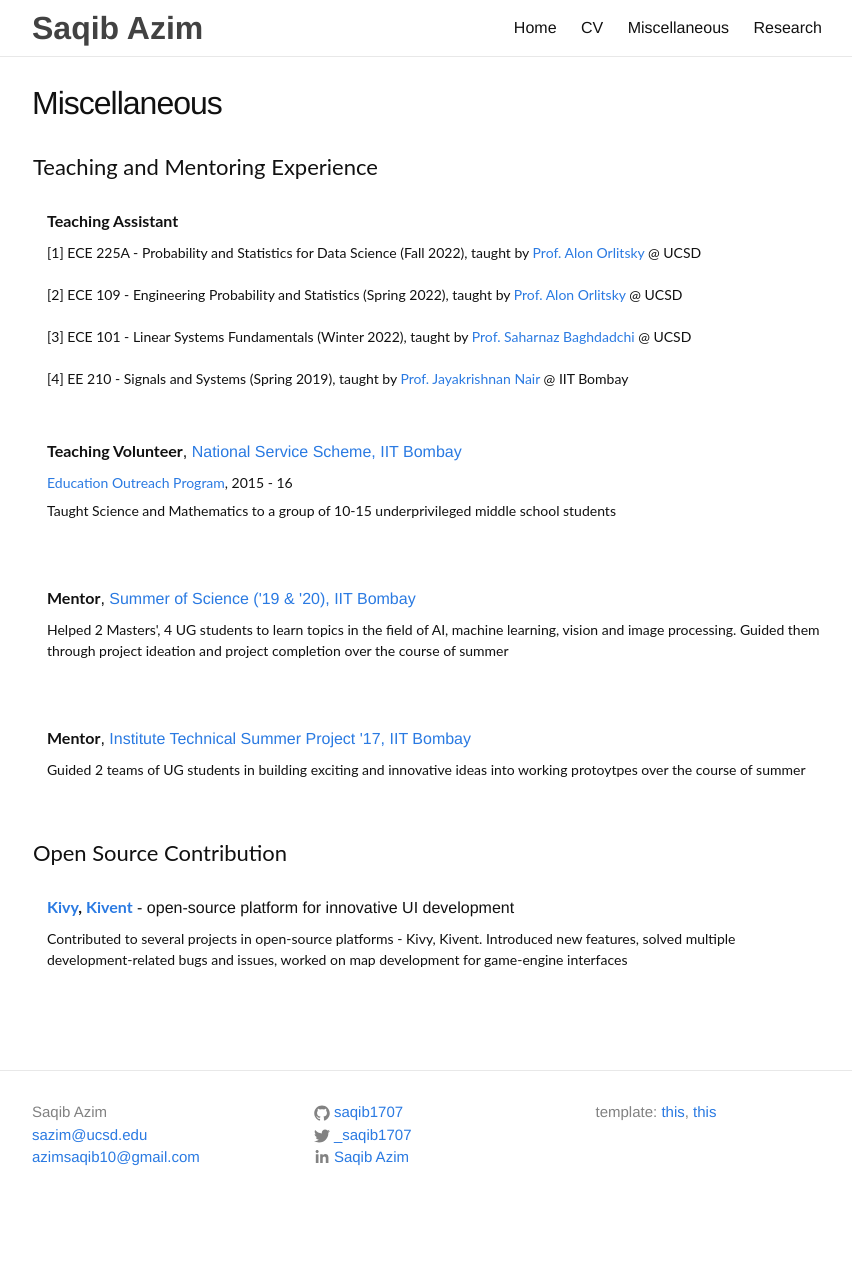
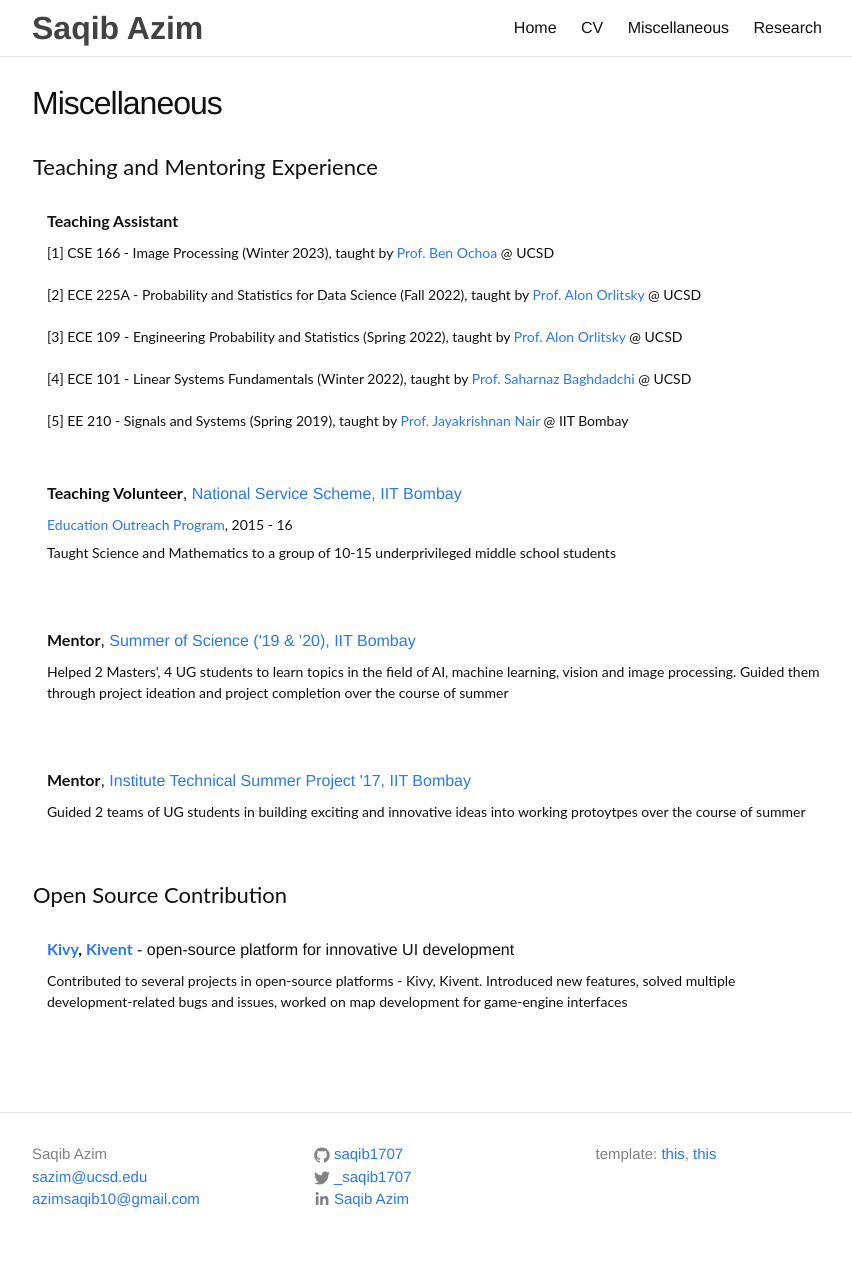
Before and after one commit to saqib1707/saqib1707.github.io, a Jekyll site: the page built from _pages/misc.md, in a window 1280 px wide. Shown: the whole page, without its empty margins (213-1065 px from the left). Built offline with Jekyll 4.4.1, drawn with Linux system fonts in a browser that asks for light colours; comment, search, counter and statistics services are not loaded; before the commit the page ends 1229 px from its top, so only the background shows below that.

Commit message:
small update

```diff
--- a/_pages/misc.md
+++ b/_pages/misc.md
@@ -22,25 +22,14 @@
       <papertitle>Teaching Assistant</papertitle><br>
       <span class="brHeight"></span>
       <div class="authorDetails">
-        [1] ECE 225A - Probability and Statistics for Data Science (Fall 2022), taught by <a href="https://scholar.google.com/citations?user=WUEjHB8AAAAJ&hl=en">Prof. Alon Orlitsky</a> @ UCSD  <br> <br>
-        [2] ECE 109 - Engineering Probability and Statistics (Spring 2022), taught by <a href="https://scholar.google.com/citations?user=WUEjHB8AAAAJ&hl=en">Prof. Alon Orlitsky</a> @ UCSD <br> <br>
-        [3] ECE 101 - Linear Systems Fundamentals (Winter 2022), taught by <a href="https://jacobsschool.ucsd.edu/faculty/profile?id=452">Prof. Saharnaz Baghdadchi</a> @ UCSD <br> <br>
-        [4] EE 210 - Signals and Systems (Spring 2019), taught by <a href="https://www.ee.iitb.ac.in/~jayakrishnan.nair/">Prof. Jayakrishnan Nair</a> @ IIT Bombay <br>
-        <!-- <span class="brHeight"></span> -->
-        <!-- <p>Responsibilities included conducting discussion classes, evaluation and grading of assignments, exams, holding weekly office hours and helping UG students</p> -->
-        <!-- <span class="brHeight"></span> -->
+        [1] CSE 166 - Image Processing (Winter 2023), taught by <a href="https://cseweb.ucsd.edu/~bochoa/">Prof. Ben Ochoa</a> @ UCSD  <br> <br>
+        [2] ECE 225A - Probability and Statistics for Data Science (Fall 2022), taught by <a href="https://scholar.google.com/citations?user=WUEjHB8AAAAJ&hl=en">Prof. Alon Orlitsky</a> @ UCSD  <br> <br>
+        [3] ECE 109 - Engineering Probability and Statistics (Spring 2022), taught by <a href="https://scholar.google.com/citations?user=WUEjHB8AAAAJ&hl=en">Prof. Alon Orlitsky</a> @ UCSD <br> <br>
+        [4] ECE 101 - Linear Systems Fundamentals (Winter 2022), taught by <a href="https://jacobsschool.ucsd.edu/faculty/profile?id=452">Prof. Saharnaz Baghdadchi</a> @ UCSD <br> <br>
+        [5] EE 210 - Signals and Systems (Spring 2019), taught by <a href="https://www.ee.iitb.ac.in/~jayakrishnan.nair/">Prof. Jayakrishnan Nair</a> @ IIT Bombay <br>
       </div>
     </td>
   </tr>
-  <!-- <tr>
-    <td class="projectBody">
-      <papertitle>Teaching Assistant</papertitle>, <a href="https://www.iitb.ac.in/">IIT Bombay</a><br>
-      <span class="brHeight"></span>
-      <div class="authorDetails">
-        EE 210: Signals and Systems (Spring 2019), taught by <a href="https://www.ee.iitb.ac.in/~jayakrishnan.nair/">Prof. Jayakrishnan Nair</a> <br>
-      </div>
-    </td>
-  </tr> -->
   <tr>
     <td class="projectBody">
       <papertitle>Teaching Volunteer</papertitle>, <a href="https://nss.iitb.ac.in/home/">National Service Scheme, IIT Bombay</a><br>
```
Also changed, not shown: index.md (+1 -1 lines).
